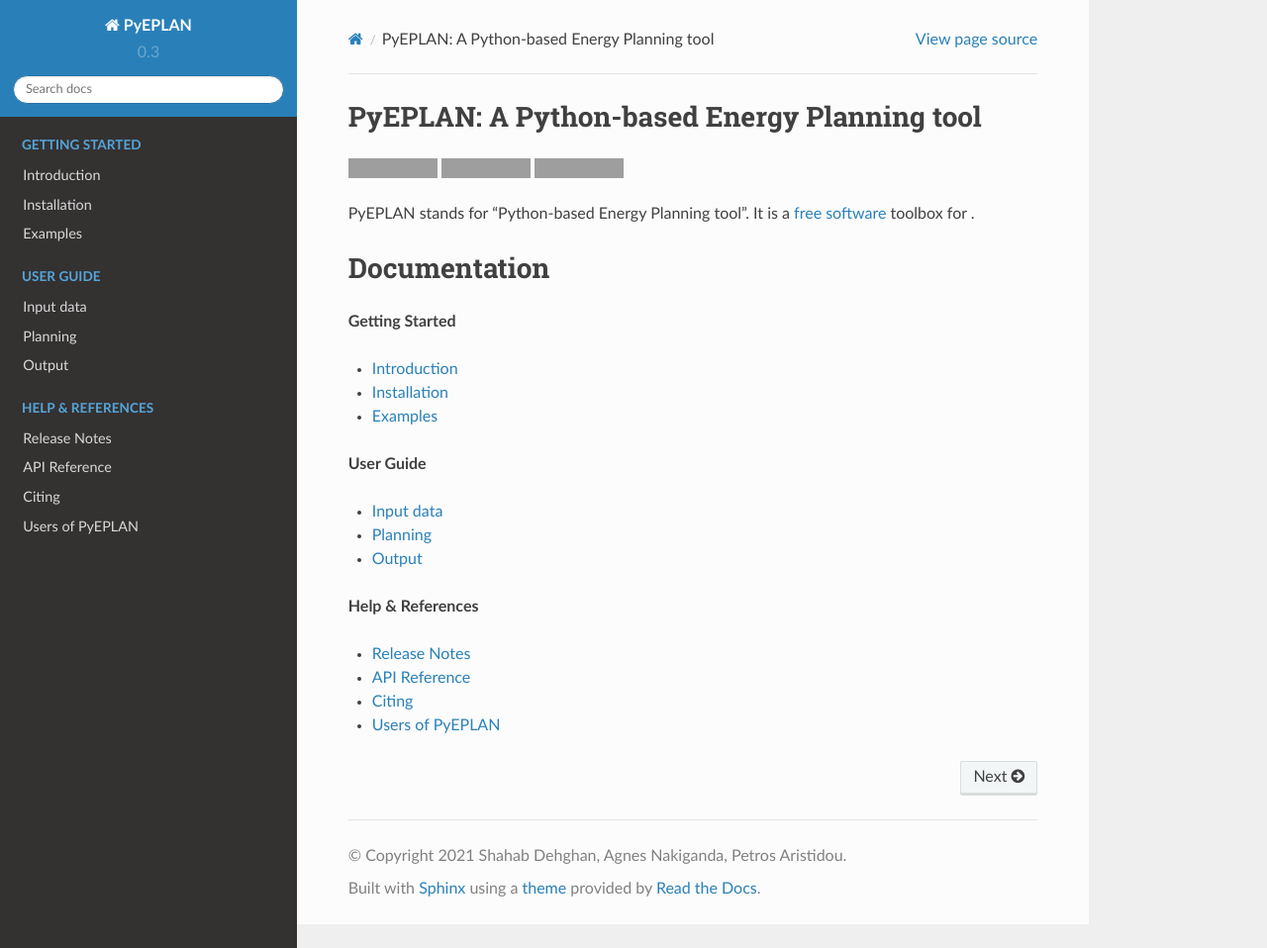
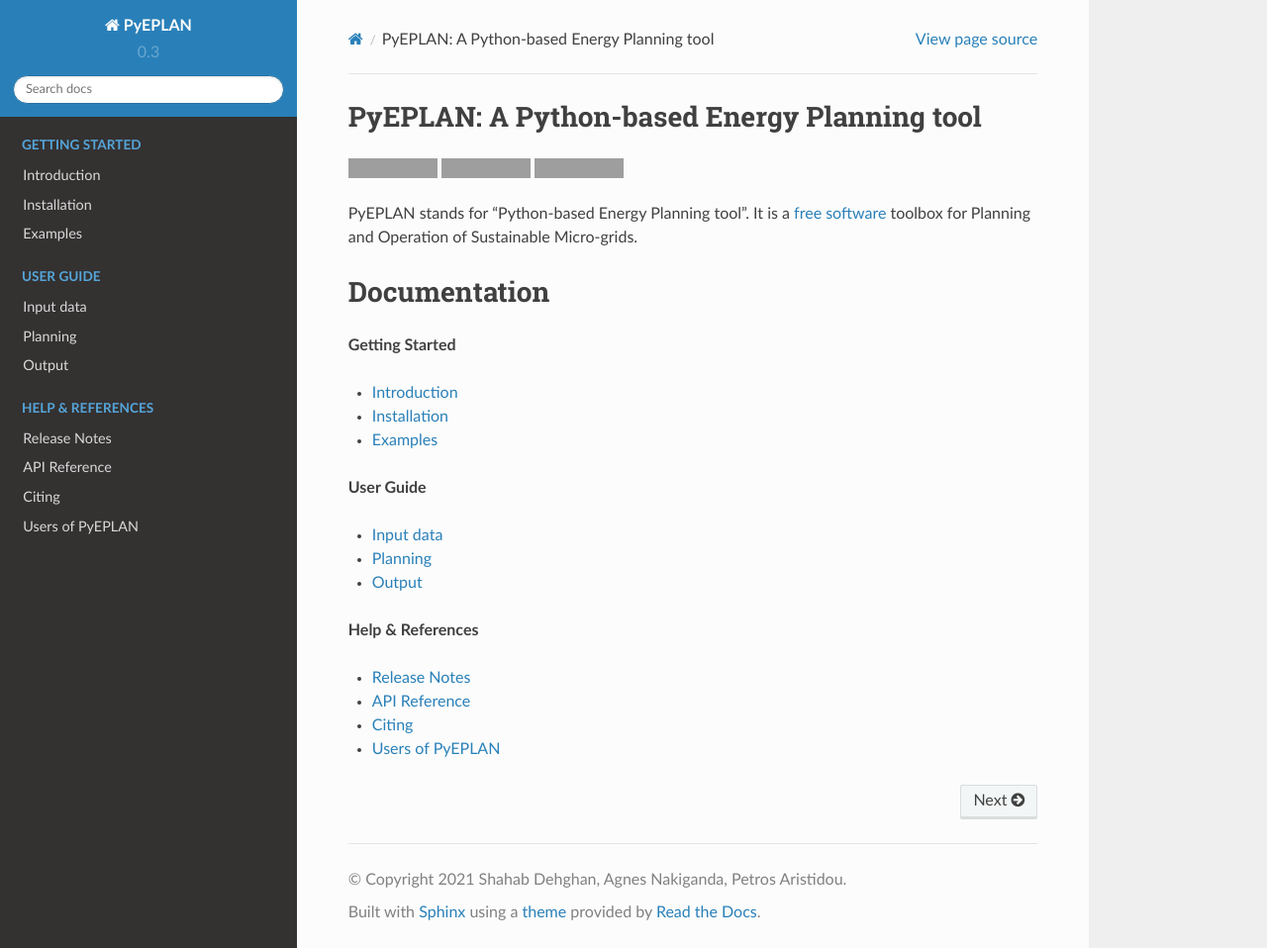
Before and after one commit to SPS-L/pyeplan, a Sphinx documentation site: the page built from docs/index.rst, in a window 1280 px wide and 958 px high. Shown: the whole window at 99% size. Built offline with Sphinx 7.4.7 and the Read the Docs theme 2.0.0, drawn with Linux system fonts in a browser that asks for light colours; grey boxes are pictures that could not be loaded.

Commit message:
Update index.rst

```diff
--- a/docs/index.rst
+++ b/docs/index.rst
@@ -14,7 +14,7 @@ PyEPLAN: A Python-based Energy Planning tool
    :target: https://doi.org/10.5281/zenodo.3894705
 
 
-PyEPLAN stands for "Python-based Energy Planning tool". It is a `free software <http://www.gnu.org/philosophy/free-sw.en.html>`_ toolbox for .
+PyEPLAN stands for "Python-based Energy Planning tool". It is a `free software <http://www.gnu.org/philosophy/free-sw.en.html>`_ toolbox for Planning and Operation of Sustainable Micro-grids.
 
 Documentation
 =============
```
